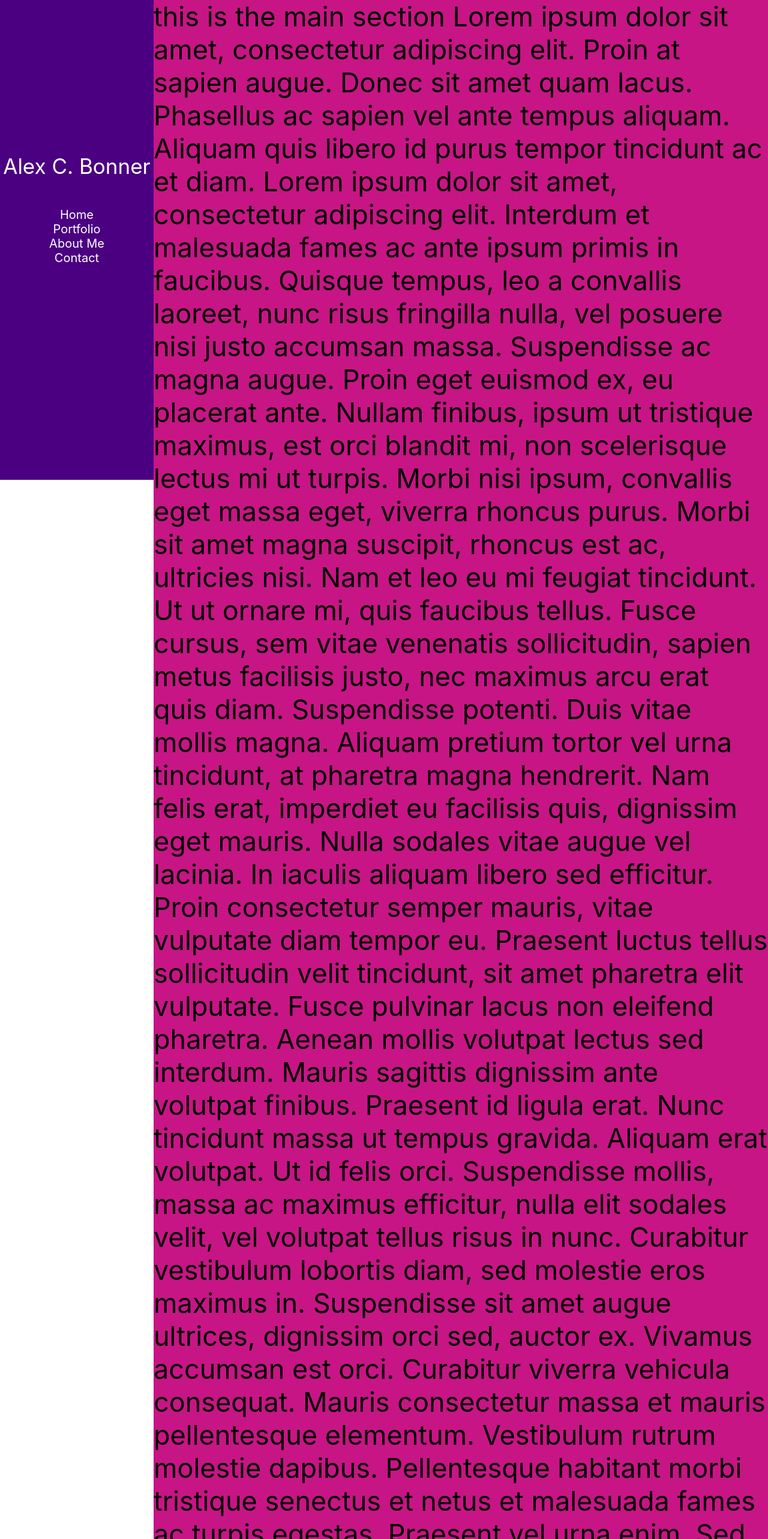
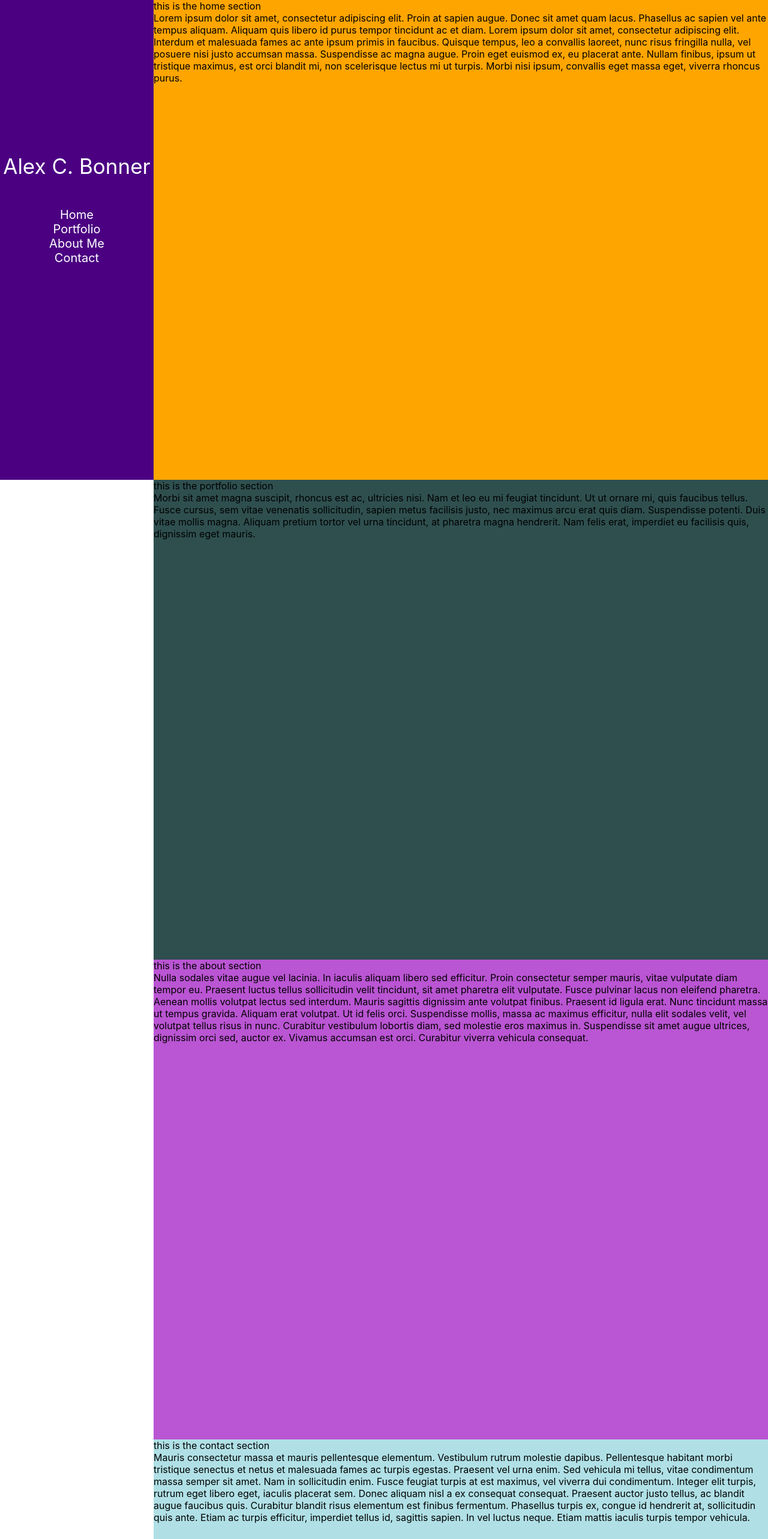
Before and after one commit to bonnerac/portfolio-3.0, a React (Create React App) app: page / in a window 1280 px wide. Shown: the top 2566 px of the page at 60% size. Built offline with nearby package versions, Linux system fonts and the light colour scheme.

Commit message:
created four sections of site

```diff
--- a/src/components/main/index.js
+++ b/src/components/main/index.js
@@ -5,17 +5,32 @@ function Main() {
     return (
         <>
             <div className="main">
-
-                    this is the main section
+                <div className="home">
+                    this is the home section <br />
                     Lorem ipsum dolor sit amet, consectetur adipiscing elit. Proin at sapien augue. Donec sit amet quam lacus. Phasellus ac sapien vel ante tempus aliquam. Aliquam quis libero id purus tempor tincidunt ac et diam. Lorem ipsum dolor sit amet, consectetur adipiscing elit. Interdum et malesuada fames ac ante ipsum primis in faucibus. Quisque tempus, leo a convallis laoreet, nunc risus fringilla nulla, vel posuere nisi justo accumsan massa. Suspendisse ac magna augue. Proin eget euismod ex, eu placerat ante. Nullam finibus, ipsum ut tristique maximus, est orci blandit mi, non scelerisque lectus mi ut turpis. Morbi nisi ipsum, convallis eget massa eget, viverra rhoncus purus.
-
+                </div>
+                <div className="portfolio">
+                    this is the portfolio section <br />
                     Morbi sit amet magna suscipit, rhoncus est ac, ultricies nisi. Nam et leo eu mi feugiat tincidunt. Ut ut ornare mi, quis faucibus tellus. Fusce cursus, sem vitae venenatis sollicitudin, sapien metus facilisis justo, nec maximus arcu erat quis diam. Suspendisse potenti. Duis vitae mollis magna. Aliquam pretium tortor vel urna tincidunt, at pharetra magna hendrerit. Nam felis erat, imperdiet eu facilisis quis, dignissim eget mauris.
-
-                    Nulla sodales vitae augue vel lacinia. In iaculis aliquam libero sed efficitur. Proin consectetur semper mauris, vitae vulputate diam tempor eu. Praesent luctus tellus sollicitudin velit tincidunt, sit amet pharetra elit vulputate. Fusce pulvinar lacus non eleifend pharetra. Aenean mollis volutpat lectus sed interdum. Mauris sagittis dignissim ante volutpat finibus. Praesent id ligula erat. Nunc tincidunt massa ut tempus gravida. Aliquam erat volutpat. Ut id felis orci. Suspendisse mollis, massa ac maximus efficitur, nulla elit sodales velit, vel volutpat tellus risus in nunc. Curabitur vestibulum lobortis diam, sed molestie eros maximus in. Suspendisse sit amet augue ultrices, dignissim orci sed, auctor ex. Vivamus accumsan est orci. Curabitur viverra vehicula consequat.
-
+                </div>
+                <div className="about">
+                    this is the about section <br />
+                Nulla sodales vitae augue vel lacinia. In iaculis aliquam libero sed efficitur. Proin consectetur semper mauris, vitae vulputate diam tempor eu. Praesent luctus tellus sollicitudin velit tincidunt, sit amet pharetra elit vulputate. Fusce pulvinar lacus non eleifend pharetra. Aenean mollis volutpat lectus sed interdum. Mauris sagittis dignissim ante volutpat finibus. Praesent id ligula erat. Nunc tincidunt massa ut tempus gravida. Aliquam erat volutpat. Ut id felis orci. Suspendisse mollis, massa ac maximus efficitur, nulla elit sodales velit, vel volutpat tellus risus in nunc. Curabitur vestibulum lobortis diam, sed molestie eros maximus in. Suspendisse sit amet augue ultrices, dignissim orci sed, auctor ex. Vivamus accumsan est orci. Curabitur viverra vehicula consequat.
+                </div>
+                <div className="contact">
+                    this is the contact section <br />
                     Mauris consectetur massa et mauris pellentesque elementum. Vestibulum rutrum molestie dapibus. Pellentesque habitant morbi tristique senectus et netus et malesuada fames ac turpis egestas. Praesent vel urna enim. Sed vehicula mi tellus, vitae condimentum massa semper sit amet. Nam in sollicitudin enim. Fusce feugiat turpis at est maximus, vel viverra dui condimentum. Integer elit turpis, rutrum eget libero eget, iaculis placerat sem. Donec aliquam nisl a ex consequat consequat. Praesent auctor justo tellus, ac blandit augue faucibus quis. Curabitur blandit risus elementum est finibus fermentum. Phasellus turpis ex, congue id hendrerit at, sollicitudin quis ante. Etiam ac turpis efficitur, imperdiet tellus id, sagittis sapien. In vel luctus neque. Etiam mattis iaculis turpis tempor vehicula.
 
-                    Pellentesque habitant morbi tristique senectus et netus et malesuada fames ac turpis egestas. Sed porttitor rhoncus elit, non congue lacus consequat quis. Nam elementum euismod sapien, sit amet accumsan tortor accumsan at. Ut pulvinar risus sed ligula tempor consequat. Phasellus ultrices in urna nec facilisis. Nam pretium lorem non ultricies commodo. Suspendisse tempor mi et lorem ultricies rhoncus. Donec eu turpis vitae lorem dapibus ornare. Praesent lacinia augue sit amet tortor pharetra sollicitudin. In interdum mattis auctor. Suspendisse potenti. Curabitur id dolor ut neque placerat condimentum a ut felis. Curabitur nunc ipsum, fringilla sed ante eget, laoreet ornare nulla. Integer auctor semper laoreet. Integer vitae arcu libero. Class aptent taciti sociosqu ad litora torquent per conubia nostra, per inceptos himenaeos.
+                </div>
+
+
+
+
+
+
+
+
+
 
 
             </div>
--- a/src/components/main/style.css
+++ b/src/components/main/style.css
@@ -1,3 +1,28 @@
 .main {
-    font-size: 45px;
+    display: grid;
+    overflow: hidden;
+    grid-template-columns: 100%;
+    grid-template-rows: 100vh 100vh 100vh 100vh;
+    grid-template-areas:
+      "home"
+      "portfolio"
+      "about"
+      "contact";
+
 }
+.home{
+    grid-area: "home";
+    background-color: orange;
+}
+.portfolio{
+    grid-area: "portfolio";
+    background-color: darkslategray;
+}
+.about{
+    grid-area: "about";
+    background-color: mediumorchid;
+}
+.contact{
+    grid-area: "contact";
+    background-color: powderblue;
+}
--- a/src/components/siteholder/style.css
+++ b/src/components/siteholder/style.css
@@ -16,5 +16,5 @@
 }
 .main{
     grid-area: main;
-    background-color: mediumvioletred;
+
 }
```
